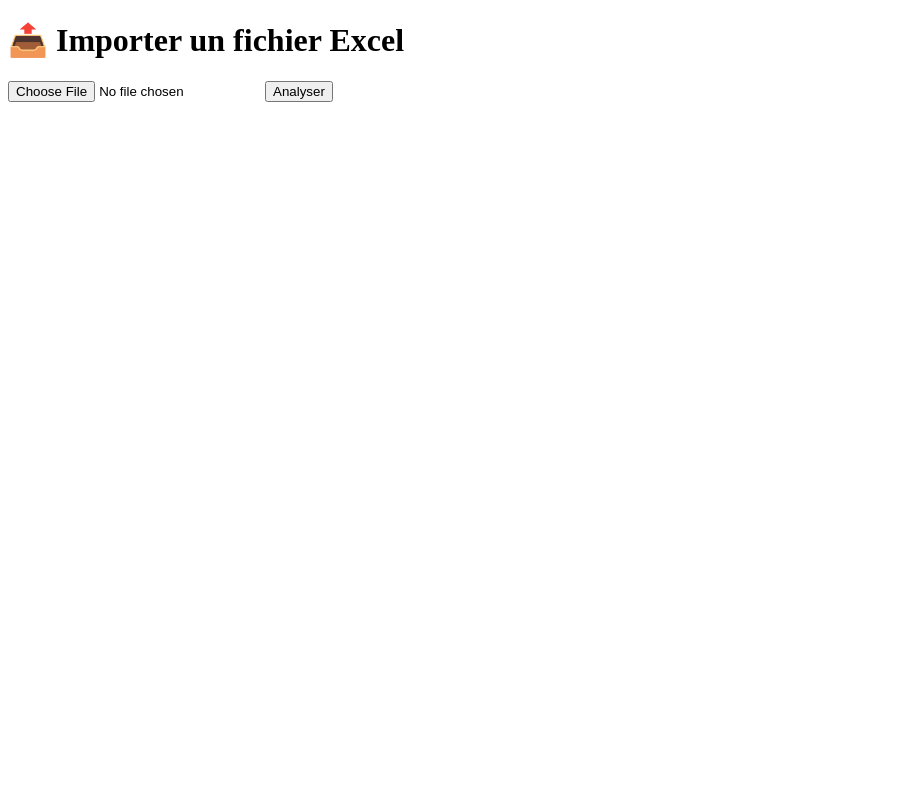
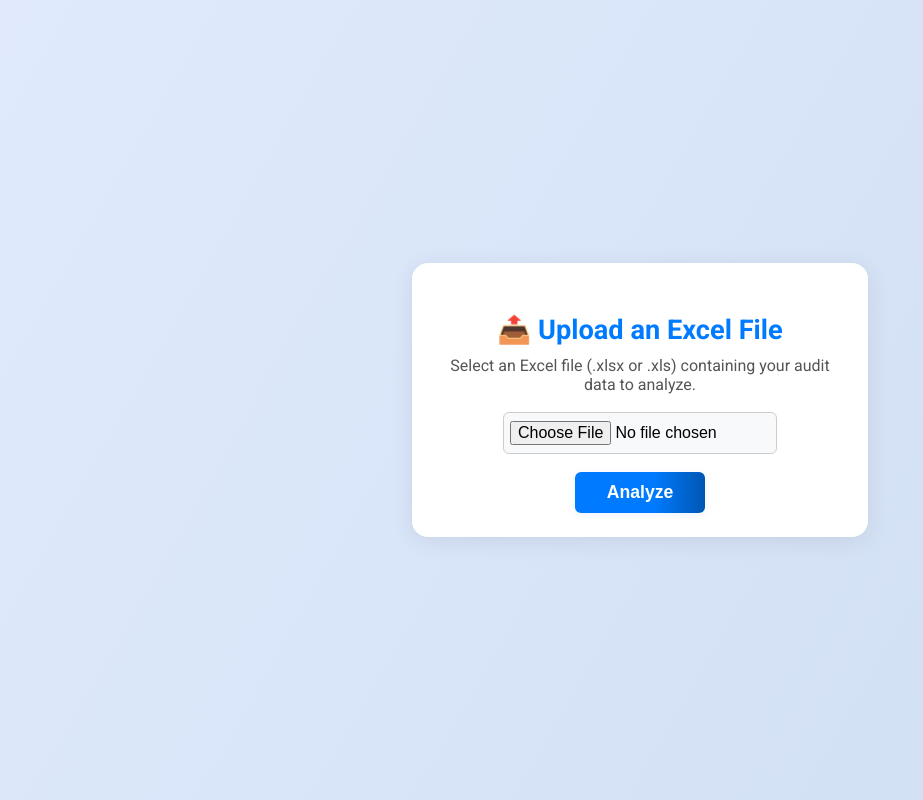
Before and after one commit to mouayaid/stage_leoni, a Django app: page / in a window 1280 px wide. Shown: the whole page, without its empty margins (0-923 px from the left). Run offline with Django 5.2, Linux system fonts and the light colour scheme.

Commit message:
better UI + adding a progress bar

```diff
--- a/core/templates/core/upload.html
+++ b/core/templates/core/upload.html
@@ -3,18 +3,131 @@
 <head>
   <meta charset="UTF-8">
   <title>Evalyze - Importation Fichier</title>
+  <link href="https://fonts.googleapis.com/css2?family=Roboto:wght@400;700&display=swap" rel="stylesheet">
+  <style>
+    body {
+      background: linear-gradient(120deg, #e0eafc, #cfdef3);
+      min-height: 100vh;
+      margin: 0;
+      font-family: 'Roboto', Arial, sans-serif;
+      display: flex;
+      align-items: center;
+      justify-content: center;
+    }
+    .upload-card {
+      background: #fff;
+      border-radius: 16px;
+      box-shadow: 0 4px 24px rgba(0,0,0,0.08);
+      padding: 32px 28px 24px 28px;
+      max-width: 400px;
+      width: 100%;
+      text-align: center;
+      position: relative;
+    }
+    h1 {
+      font-size: 1.7rem;
+      margin-bottom: 10px;
+      color: #007BFF;
+      font-weight: 700;
+    }
+    .instructions {
+      color: #555;
+      font-size: 1rem;
+      margin-bottom: 18px;
+    }
+    .error {
+      color: #d32f2f;
+      margin-bottom: 12px;
+      font-weight: 500;
+    }
+    form {
+      display: flex;
+      flex-direction: column;
+      gap: 18px;
+      align-items: center;
+    }
+    input[type="file"] {
+      border: 1px solid #ccc;
+      border-radius: 6px;
+      padding: 8px 6px;
+      background: #f8f9fa;
+      font-size: 1rem;
+      width: 100%;
+      max-width: 260px;
+      margin: 0 auto;
+    }
+    button[type="submit"] {
+      background: linear-gradient(90deg, #007BFF 60%, #0056b3 100%);
+      color: #fff;
+      border: none;
+      border-radius: 6px;
+      padding: 10px 32px;
+      font-size: 1.1rem;
+      font-weight: 600;
+      cursor: pointer;
+      transition: background 0.2s, transform 0.2s;
+      box-shadow: 0 2px 8px rgba(0,123,255,0.08);
+    }
+    button[type="submit"]:hover {
+      background: linear-gradient(90deg, #0056b3 60%, #007BFF 100%);
+      transform: translateY(-2px) scale(1.03);
+    }
+    /* Spinner overlay styles */
+    .spinner-overlay {
+      position: absolute;
+      top: 0; left: 0; right: 0; bottom: 0;
+      background: rgba(255,255,255,0.85);
+      display: flex;
+      align-items: center;
+      justify-content: center;
+      z-index: 10;
+      border-radius: 16px;
+      flex-direction: column;
+      font-size: 1.1rem;
+      font-weight: 500;
+      color: #007BFF;
+      display: none;
+    }
+    .spinner {
+      border: 5px solid #e0eafc;
+      border-top: 5px solid #007BFF;
+      border-radius: 50%;
+      width: 48px;
+      height: 48px;
+      animation: spin 1s linear infinite;
+      margin-bottom: 16px;
+    }
+    @keyframes spin {
+      0% { transform: rotate(0deg); }
+      100% { transform: rotate(360deg); }
+    }
+  </style>
 </head>
 <body>
-  <h1>📤 Importer un fichier Excel</h1>
-
-  {% if error %}
-    <p style="color: red;">{{ error }}</p>
-  {% endif %}
-
-  <form action="" method="post" enctype="multipart/form-data">
-    {% csrf_token %}
-    <input type="file" name="excel_file" accept=".xlsx,.xls" required>
-    <button type="submit">Analyser</button>
-  </form>
+  <div class="upload-card">
+    <h1>📤 Upload an Excel File</h1>
+    <div class="instructions">Select an Excel file (.xlsx or .xls) containing your audit data to analyze.</div>
+    {% if error %}
+      <div class="error">{{ error }}</div>
+    {% endif %}
+    <form id="uploadForm" action="" method="post" enctype="multipart/form-data">
+      {% csrf_token %}
+      <input type="file" name="excel_file" accept=".xlsx,.xls" required>
+      <button type="submit">Analyze</button>
+    </form>
+    <div class="spinner-overlay" id="spinnerOverlay">
+      <div class="spinner"></div>
+      Analysis in progress... Please wait.
+    </div>
+  </div>
+  <script>
+    const form = document.getElementById('uploadForm');
+    const spinner = document.getElementById('spinnerOverlay');
+    form.addEventListener('submit', function() {
+      spinner.style.display = 'flex';
+      // Disable form elements to prevent resubmission
+      Array.from(form.elements).forEach(el => el.disabled = true);
+    });
+  </script>
 </body>
 </html>
```
